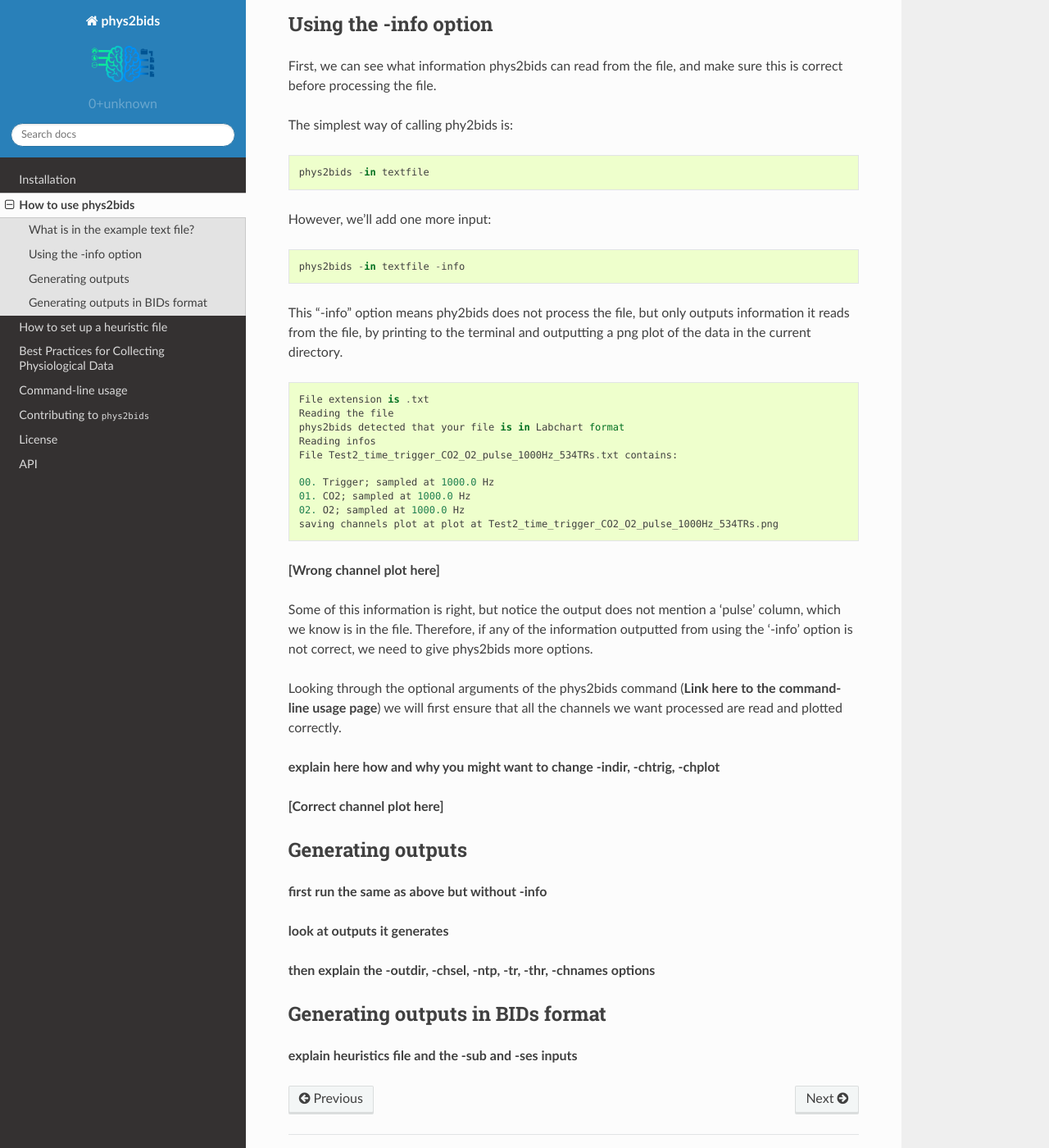
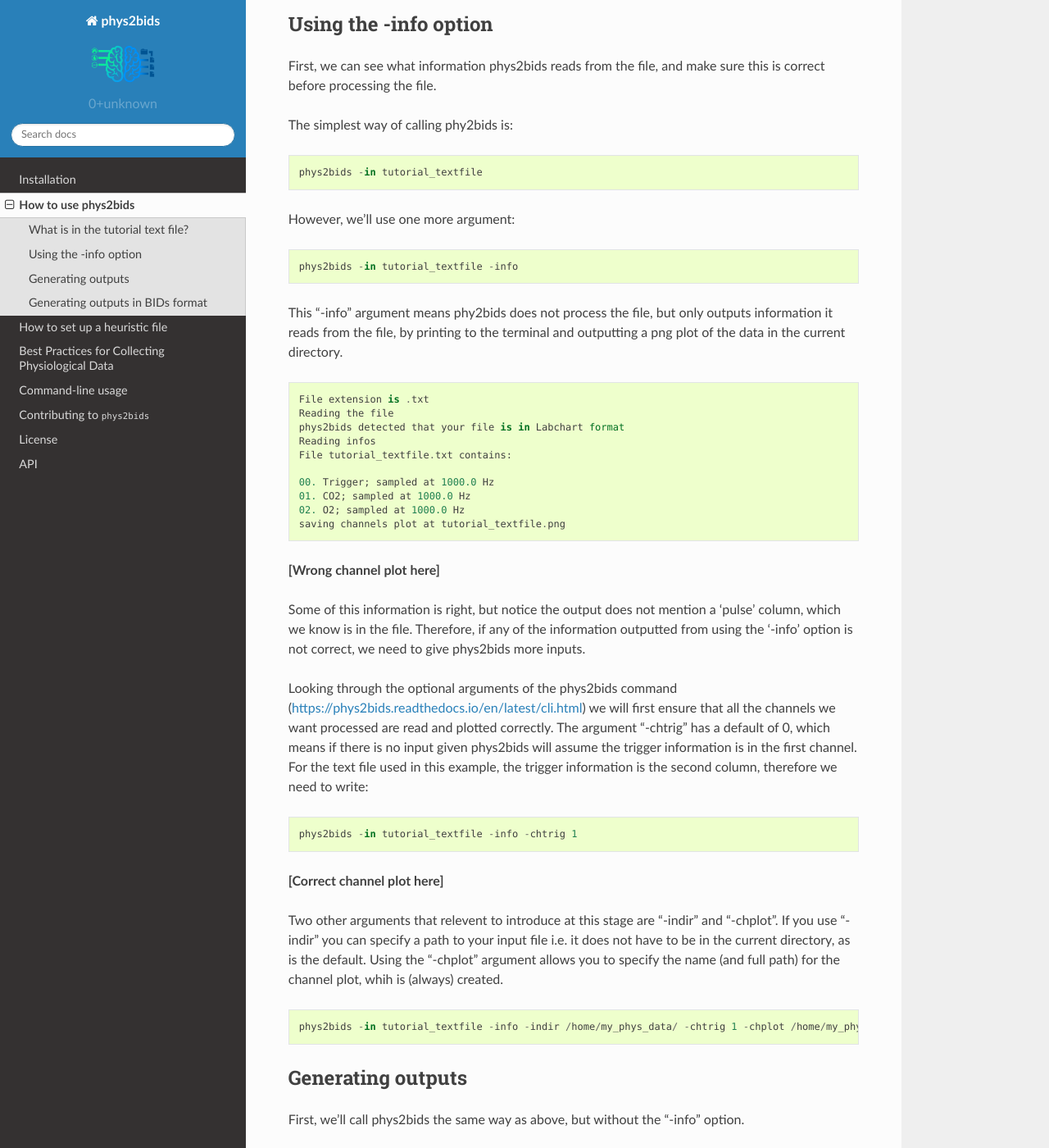
Before and after one commit to physiopy/phys2bids, a Sphinx documentation site: the page built from docs/howto.rst, in a window 1280 px wide and 1400 px high, scrolled down 961 px. Shown: the whole window at 82% size. Built offline with Sphinx 7.4.7 and the Read the Docs theme 2.0.0, drawn with Linux system fonts in a browser that asks for light colours; some of the changed text lies outside the part shown.

Commit message:
Update howto.rst

```diff
--- a/docs/howto.rst
+++ b/docs/howto.rst
@@ -12,10 +12,10 @@ This tutorial will:
 2. Run phys2bids and explain the output files (png, json, tsv) that are generated.
 3. Run phys2bids with a heuristic file, showing how the input file can be outputted in BIDS format.
 
-What is in the example text file?
+What is in the tutorial text file?
 #################################
 
-The text file can be found in **location**. This text file has header information (first 9 lines) which phys2bids will use to process this file, alongside information directly inputted by the user. Following this header information, the data in the file is stored in a column format. In this example, we have time (column 1), MRI trigger pulse (column 2), CO2 (column 3), O2 (column 4) and pulse (column 5). Each column was sampled at 1000Hz (Interval = 0.001 s).::
+The test file can be found in **location/tutorial_textfile.txt**. This text file has header information (first 9 lines) which phys2bids will use to process this file, alongside information directly inputted by the user. Following this header information, the data in the file is stored in a column format. In this example, we have time (column 1), MRI trigger pulse (column 2), CO2 (column 3), O2 (column 4) and pulse (column 5). Each column was sampled at 1000Hz (Interval = 0.001 s). ::
 
     Interval=	0.001 s
     ExcelDateTime=	4.3749464322749809e+04	10/11/19 11:08:37.485584
@@ -36,47 +36,98 @@ The text file can be found in **location**. This text file has header informatio
 Using the -info option
 ######################
 
-First, we can see what information phys2bids can read from the file, and make sure this is correct before processing the file.
+First, we can see what information phys2bids reads from the file, and make sure this is correct before processing the file.
 
 The simplest way of calling phy2bids is: ::
 
-    phys2bids -in textfile
+    phys2bids -in tutorial_textfile
 
-However, we’ll add one more input: ::
+However, we’ll use one more argument: ::
 
-    phys2bids -in textfile -info
+    phys2bids -in tutorial_textfile -info
 
-This "-info" option means phy2bids does not process the file, but only outputs information it reads from the file, by printing to the terminal and outputting a png plot of the data in the current directory. ::
+This "-info" argument means phy2bids does not process the file, but only outputs information it reads from the file, by printing to the terminal and outputting a png plot of the data in the current directory. ::
 
     File extension is .txt
     Reading the file
     phys2bids detected that your file is in Labchart format
     Reading infos
-    File Test2_time_trigger_CO2_O2_pulse_1000Hz_534TRs.txt contains:
+    File tutorial_textfile.txt contains:
 
     00. Trigger; sampled at 1000.0 Hz
     01. CO2; sampled at 1000.0 Hz
     02. O2; sampled at 1000.0 Hz
-    saving channels plot at plot at Test2_time_trigger_CO2_O2_pulse_1000Hz_534TRs.png
+    saving channels plot at tutorial_textfile.png
 
 **[Wrong channel plot here]**
 
-Some of this information is right, but notice  the output does not mention a 'pulse' column, which we know is in the file. Therefore, if any of the information outputted from using the '-info' option is not correct, we need to give phys2bids more options.
+Some of this information is right, but notice  the output does not mention a 'pulse' column, which we know is in the file. Therefore, if any of the information outputted from using the '-info' option is not correct, we need to give phys2bids more inputs.
 
-Looking through the optional arguments of the phys2bids command (**Link here to the command-line usage page**) we will first ensure that all the channels we want processed are read and plotted correctly.
+Looking through the optional arguments of the phys2bids command (https://phys2bids.readthedocs.io/en/latest/cli.html) we will first ensure that all the channels we want processed are read and plotted correctly. The argument "-chtrig" has a default of 0, which means if there is no input given phys2bids will assume the trigger information is in the first channel. For the text file used in this example, the trigger information is the second column, therefore we need to write: ::
 
-**explain here how and why you might want to change -indir, -chtrig, -chplot**
+    phys2bids -in tutorial_textfile -info -chtrig 1
 
 **[Correct channel plot here]**
+
+Two other arguments that relevent to introduce at this stage are "-indir" and "-chplot". If you use "-indir" you can specify a path to your input file i.e. it does not have to be in the current directory, as is the default. Using the "-chplot" argument allows you to specify the name (and full path) for the channel plot, whih is (always) created. ::
+
+    phys2bids -in tutorial_textfile -info -indir /home/my_phys_data/ -chtrig 1 -chplot /home/my_phys_outputs/tutorial_textfile.png
 
 Generating outputs
 ##################
 
-**first run the same as above but without -info**
+First, we'll call phys2bids the same way as above, but without the "-info" option. ::
 
-**look at outputs it generates**
+    phys2bids -in tutorial_textfile -indir /home/my_phys_data/ -chtrig 1 -chplot /home/my_phys_outputs/tutorial_textfile.png
 
-**then explain the -outdir, -chsel, -ntp, -tr, -thr, -chnames options**
+This is outputted to the command line: ::
+
+    File extension is .txt
+    Reading the file
+    phys2bids detected that your file is in Labchart format
+    Reading infos
+    File tutorial_textfile.txt contains:
+
+    00. CO2; sampled at 1000.0 Hz
+    01. O2; sampled at 1000.0 Hz
+    02. Pulse; sampled at 1000.0 Hz
+    saving channels plot at plot at /home/my_phys_outputs/tutorial_textfile.png
+    Counting trigger points
+    Cannot check the number of timepoints
+    Checking that the output folder exists
+    Plot trigger
+    Preparing 1 output files.
+    Exporting files for freq 1000.0
+    ------------------------------------------------
+    Filename:            tutorial_textfile.txt
+
+    Timepoints expected: 0
+    Timepoints found:    0
+    Sampling Frequency:  1000.0 Hz
+    Sampling started at: -0.0 s
+    Tip: Time 0 is the time of first trigger
+    ------------------------------------------------
+
+Four files have been generated:
+
+**tutorial_textfile.log**
+[explain]
+
+**tutorial_textfile.json**
+[explain]
+
+**tutorial_textfile.tsv.gz**
+[explain]
+
+**tutorial_textfile_trigger_time.png**
+[explain]
+
+**[then explain the -outdir, -chsel, -ntp, -tr, -thr, -chnames options, to make sure the time points are processed correctly]**
+
+Using these extra arguments, we can call phys2bids:
+
+**[new command line output]**
+**[input the trigger_time.png]**
 
 Generating outputs in BIDs format
 #################################
```
